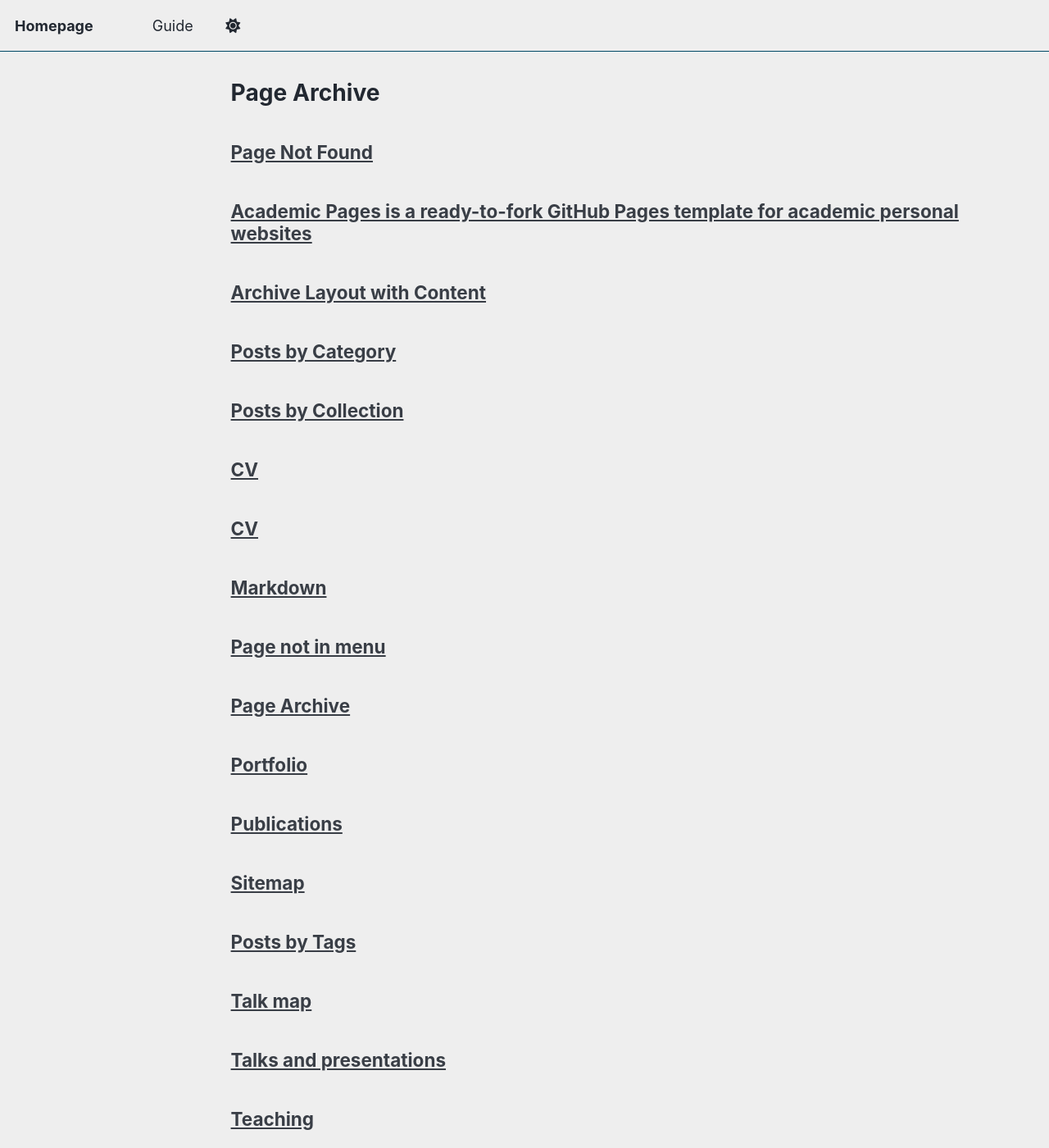
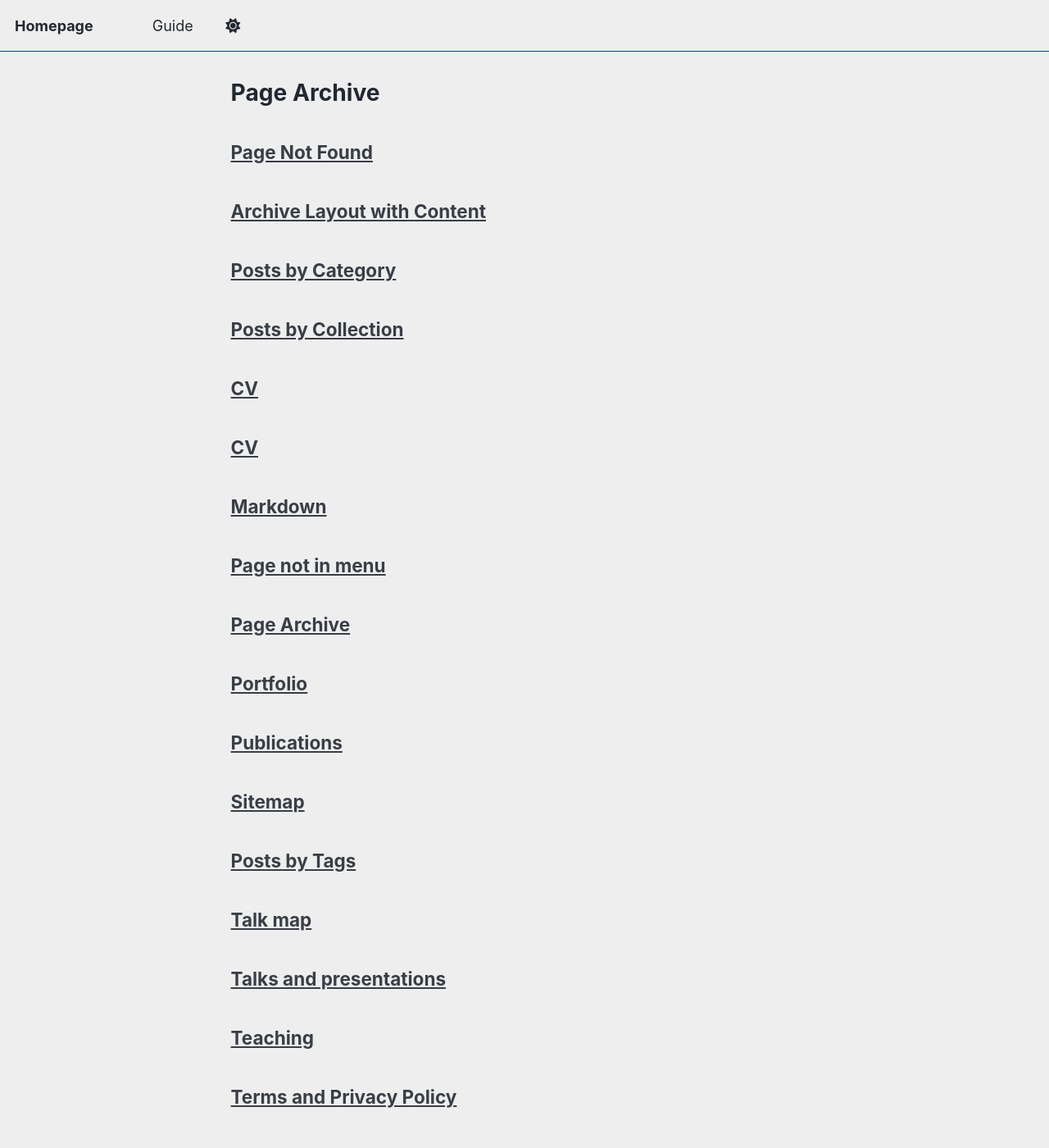
Before and after one commit to Mansion-ZX/Mansion-ZX.github.io, a Jekyll site: the page built from _pages/page-archive.html, in a window 1280 px wide and 1400 px high. Shown: the whole window at 82% size. Built offline with Jekyll 4.4.1, drawn with Linux system fonts in a browser that asks for light colours; a script that is not in the unit is left out; some of the changed lines change nothing that is shown; some of the changed text lies outside the part shown.

Commit message:
Update about.md

```diff
--- a/_pages/about.md
+++ b/_pages/about.md
@@ -1,15 +1,10 @@
----
-permalink: /
-title: "Academic Pages is a ready-to-fork GitHub Pages template for academic personal websites"
-author_profile: true
-redirect_from:
-  - /about/
-  - /about.html
----
+A data-driven personal website
+======
+Like many other Jekyll-based GitHub Pages templates, Academic Pages makes you separate the website's content from its form. The content & metadata of your website are in structured Markdown files, while various other files constitute the theme, specifying how to transform that content & metadata into HTML pages. You keep these various Markdown (.md), YAML (.yml), HTML, and CSS files in a public GitHub repository. Each time you commit and push an update to the repository, the [GitHub pages](https://pages.github.com/) service creates static HTML pages based on these files, which are hosted on GitHub's servers free of charge.
 
-This is the front page of a website that is powered by the [Academic Pages template](https://github.com/academicpages/academicpages.github.io) and hosted on GitHub pages. [GitHub pages](https://pages.github.com) is a free service in which websites are built and hosted from code and data stored in a GitHub repository, automatically updating when a new commit is made to the repository. This template was forked from the [Minimal Mistakes Jekyll Theme](https://mmistakes.github.io/minimal-mistakes/) created by Michael Rose, and then extended to support the kinds of content that academics have: publications, talks, teaching, a portfolio, blog posts, and a dynamically-generated CV. Incidentally, these same features make it a great template for anyone that needs to show off a professional template!
-
- You can fork [this template](https://github.com/academicpages/academicpages.github.io) right now, modify the configuration and Markdown files, add your own PDFs and other content, and have your own site for free, with no ads!
+A data-driven personal website
+======
+Like many other Jekyll-based GitHub Pages templates, Academic Pages makes you separate the website's content from its form. The content & metadata of your website are in structured Markdown files, while various other files constitute the theme, specifying how to transform that content & metadata into HTML pages. You keep these various Markdown (.md), YAML (.yml), HTML, and CSS files in a public GitHub repository. Each time you commit and push an update to the repository, the [GitHub pages](https://pages.github.com/) service creates static HTML pages based on these files, which are hosted on GitHub's servers free of charge.
 
 A data-driven personal website
 ======
```
